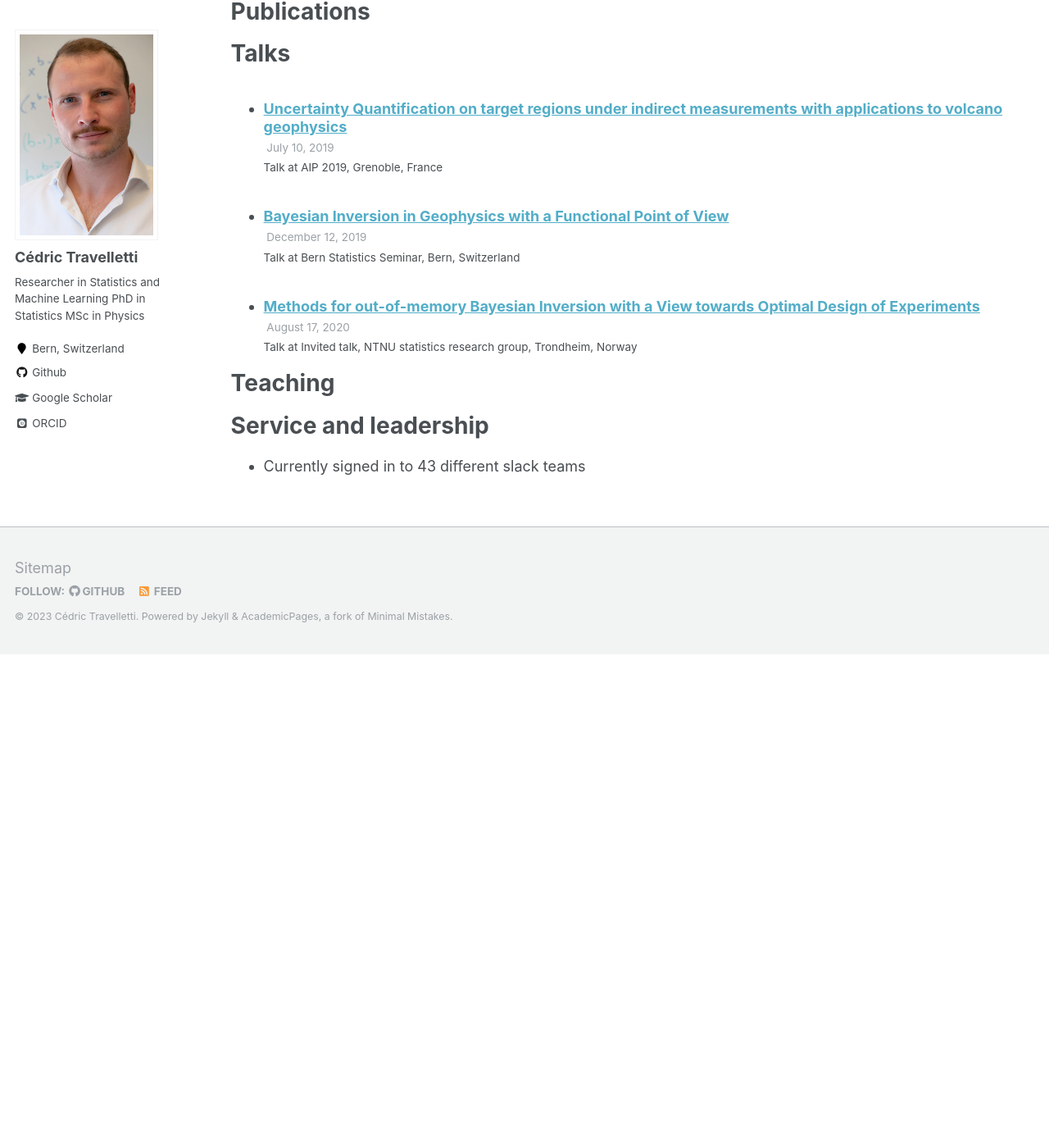
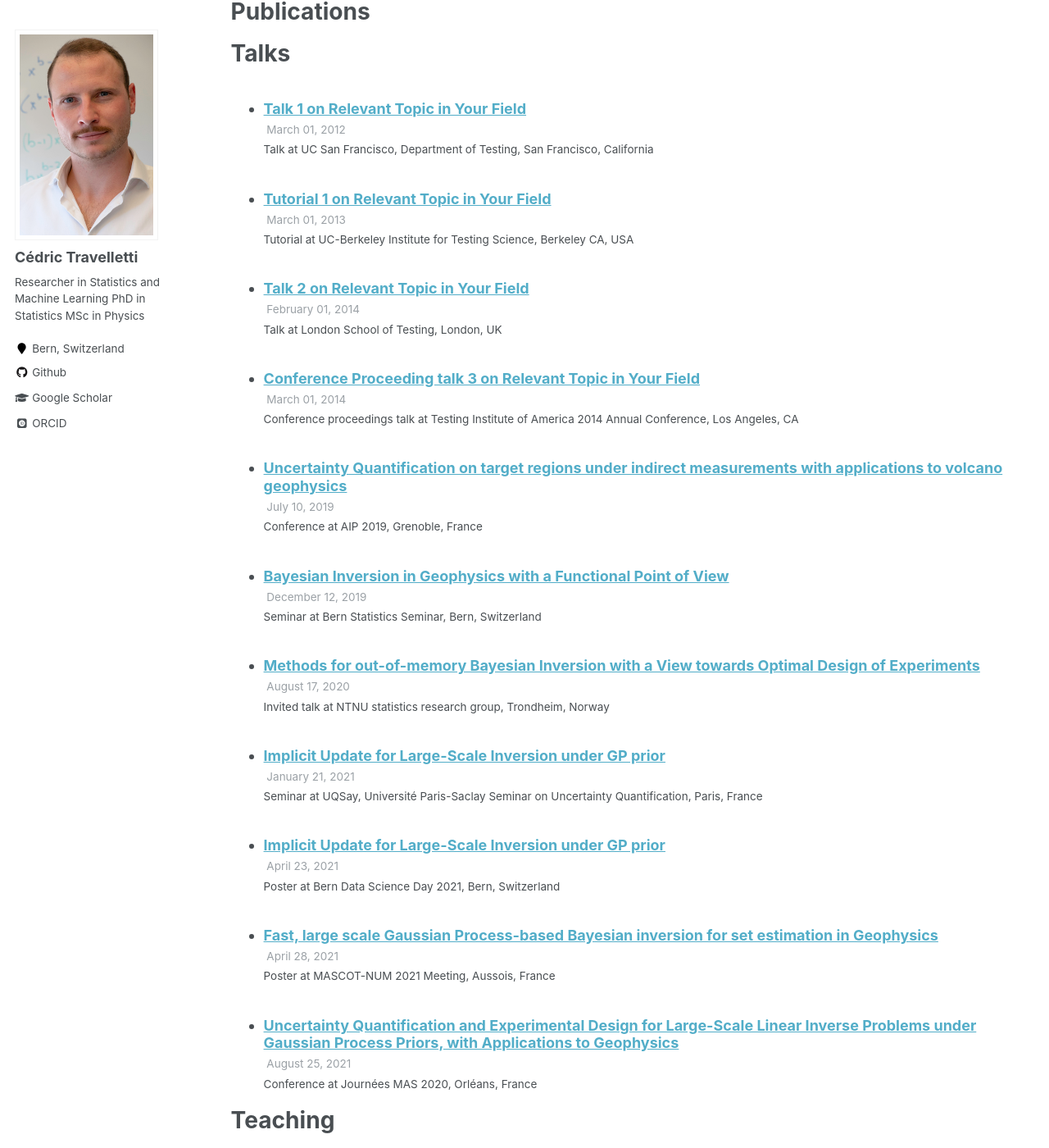
Before and after one commit to CedricTravelletti/CedricTravelletti.github.io, a Jekyll site: the page built from _pages/cv.md, in a window 1280 px wide and 1400 px high, scrolled down 957 px. Shown: the whole window at 82% size. Built offline with Jekyll 4.4.1, drawn with Linux system fonts in a browser that asks for light colours; some web fonts are replaced; before the commit the page ends 1755 px from its top, so only the background shows below that.

Commit message:
Added some more talks.

```diff
--- a/_talks/01_AIP_2019.md
+++ b/_talks/01_AIP_2019.md
@@ -1,7 +1,7 @@
 ---
 title: "Uncertainty Quantification on target regions under indirect measurements with applications to volcano geophysics"
 collection: talks
-type: "Talk"
+type: "Conference"
 permalink: /talks/01_AIP_2019
 venue: "AIP 2019"
 date: 2019-07-10
--- a/_talks/02_Bern_Stats.md
+++ b/_talks/02_Bern_Stats.md
@@ -1,7 +1,7 @@
 ---
 title: "Bayesian Inversion in Geophysics with a Functional Point of View"
 collection: talks
-type: "Talk"
+type: "Seminar"
 permalink: /talks/02_Bern_Stats
 venue: "Bern Statistics Seminar"
 date: 2019-12-12
--- /dev/null
+++ b/_talks/04_UQSAY.md
@@ -0,0 +1,11 @@
+---
+title: "Implicit Update for Large-Scale Inversion under GP prior"
+collection: talks
+type: "Seminar"
+permalink: /talks/04_UQSAY
+venue: "UQSay, Université Paris-Saclay Seminar on Uncertainty Quantification"
+date: 2021-01-21
+location: "Paris, France"
+---
+
+[slides](/talks/04_UQSAY.pdf)
--- /dev/null
+++ b/_talks/05_BedSi_21.md
@@ -0,0 +1,11 @@
+---
+title: "Implicit Update for Large-Scale Inversion under GP prior"
+collection: talks
+type: "Poster"
+permalink: /talks/05_BedSi
+venue: "Bern Data Science Day 2021"
+date: 2021-04-23
+location: "Bern, Switzerland"
+---
+
+[event website](https://www.dsl.unibe.ch/lab/bdsd/bdsd2021/)
--- /dev/null
+++ b/_talks/06_MascotNum_21.md
@@ -0,0 +1,12 @@
+---
+title: "Fast, large scale Gaussian Process-based Bayesian inversion for set estimation in Geophysics"
+collection: talks
+type: "Poster"
+permalink: /talks/06_MascotNum_21
+venue: "MASCOT-NUM 2021 Meeting"
+date: 2021-04-28
+location: "Aussois, France"
+---
+
+[poster](/talks/06_MascotNum_21.pdf)
+[event website](https://www.gdr-mascotnum.fr/media/mascot21_poster-traveletti.pdf)
--- /dev/null
+++ b/_talks/07_Journees_MAS.md
@@ -0,0 +1,12 @@
+---
+title: "Uncertainty Quantification and Experimental Design for Large-Scale Linear Inverse Problems under Gaussian Process Priors, with Applications to Geophysics"
+collection: talks
+type: "Conference"
+permalink: /talks/07_Journees_MAS
+venue: "Journées MAS 2020"
+date: 2021-08-25
+location: "Orléans, France"
+---
+
+[slides](/talks/07_Journees_MAS.pdf)
+[event website](https://mas2020.sciencesconf.org/)
--- /dev/null
+++ b/_talks/2012-03-01-talk-1.md
@@ -0,0 +1,11 @@
+---
+title: "Talk 1 on Relevant Topic in Your Field"
+collection: talks
+type: "Talk"
+permalink: /talks/2012-03-01-talk-1
+venue: "UC San Francisco, Department of Testing"
+date: 2012-03-01
+location: "San Francisco, California"
+---
+
+This is a description of your talk, which is a markdown files that can be all markdown-ified like any other post. Yay markdown!
--- /dev/null
+++ b/_talks/2013-03-01-tutorial-1.md
@@ -0,0 +1,13 @@
+---
+title: "Tutorial 1 on Relevant Topic in Your Field"
+collection: talks
+type: "Tutorial"
+permalink: /talks/2013-03-01-tutorial-1
+venue: "UC-Berkeley Institute for Testing Science"
+date: 2013-03-01
+location: "Berkeley CA, USA"
+---
+
+[More information here](http://exampleurl.com)
+
+This is a description of your tutorial, note the different field in type. This is a markdown files that can be all markdown-ified like any other post. Yay markdown!
--- /dev/null
+++ b/_talks/2014-02-01-talk-2.md
@@ -0,0 +1,13 @@
+---
+title: "Talk 2 on Relevant Topic in Your Field"
+collection: talks
+type: "Talk"
+permalink: /talks/2014-02-01-talk-2
+venue: "London School of Testing"
+date: 2014-02-01
+location: "London, UK"
+---
+
+[More information here](http://example2.com)
+
+This is a description of your talk, which is a markdown files that can be all markdown-ified like any other post. Yay markdown!
--- /dev/null
+++ b/_talks/2014-03-01-talk-3.md
@@ -0,0 +1,11 @@
+---
+title: "Conference Proceeding talk 3 on Relevant Topic in Your Field"
+collection: talks
+type: "Conference proceedings talk"
+permalink: /talks/2014-03-01-talk-3
+venue: "Testing Institute of America 2014 Annual Conference"
+date: 2014-03-01
+location: "Los Angeles, CA"
+---
+
+This is a description of your conference proceedings talk, note the different field in type. You can put anything in this field.
```
Also changed, not shown: _talks/03_NTNU.md (+2 -2 lines), 3 other files.
